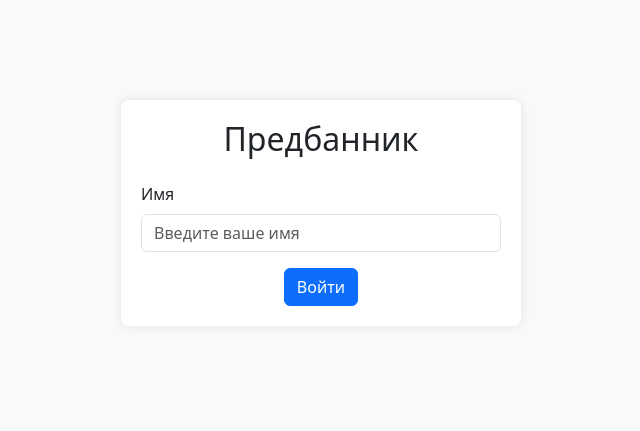
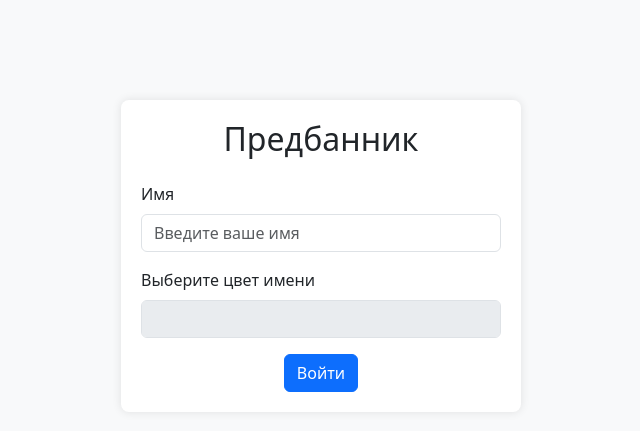
Before and after one commit to Njves/MTC-MusicShare, a Flask app: page / in a window 1280 px wide. Shown: the top 431 px of the page, without its empty margins (319-959 px from the left). Run offline with Flask 2, Linux system fonts and the light colour scheme; data comes from the database, SQL or seed files in the repository; both versions use the stored data as it was after the commit.

Commit message:
Хочу добавить цвета исправил перенос строки

```diff
--- a/app/chat/routes.py
+++ b/app/chat/routes.py
@@ -19,13 +19,14 @@ def enter():
 
 @bp.route("/get-username", methods=['GET', 'POST'])
 def get_username():
-    return jsonify({'username': flask.session['username']})
+    return jsonify({'username': flask.session['username'], 'color': flask.session['color']})
 
 
 @bp.route("/chat", methods=['GET', 'POST'])
 def index():
     if request.method == 'POST':
         flask.session['username'] = request.form['username']
+        flask.session['color'] = request.form['color']
         flask.session.permanent = True
         return redirect(url_for('chat.index'))
     if not flask.session.get('username'):
--- a/app/static/style/chat.css
+++ b/app/static/style/chat.css
@@ -9,6 +9,7 @@ main {
     height: 93vh;
     flex-direction: column;
     position: relative;
+    word-wrap: break-word;
 }
 .scroll-down {
     display: block;
--- a/app/templates/chat/enter.html
+++ b/app/templates/chat/enter.html
@@ -4,6 +4,8 @@
   <meta charset="UTF-8">
   <meta name="viewport" content="width=device-width, initial-scale=1.0">
   <link href="https://cdn.jsdelivr.net/npm/bootstrap@5.3.0/dist/css/bootstrap.min.css" rel="stylesheet">
+  <link rel="stylesheet" href="{{ url_for('static', filename='script/coloris.css') }}"/>
+
   <title>Предбанник</title>
   <style>
     body {
@@ -31,13 +33,20 @@
         <label for="username" class="form-label">Имя</label>
         <input type="text" class="form-control" id="username" name="username" placeholder="Введите ваше имя" required>
       </div>
+      <div class="mb-3">
+        <label for="color" class="form-label">Выберите цвет имени</label>
+        <input type="text" class="form-control" id="color" name="color" disabled data-coloris>
+      </div>
       <div class="text-center">
         <button type="submit" class="btn btn-primary">Войти</button>
       </div>
+
     </form>
   </div>
 </div>
 
 <script src="https://cdn.jsdelivr.net/npm/bootstrap@5.3.0/dist/js/bootstrap.bundle.min.js"></script>
+<script src="{{ url_for('static', filename='script/prepare.js') }}"></script>
+<script src="{{ url_for('static', filename='script/coloris.js') }}"></script>
 </body>
 </html>
```
Also changed, not shown: app/static/script/chat.js (+8 -4 lines), app.db, app/static/script/prepare.js (added).
